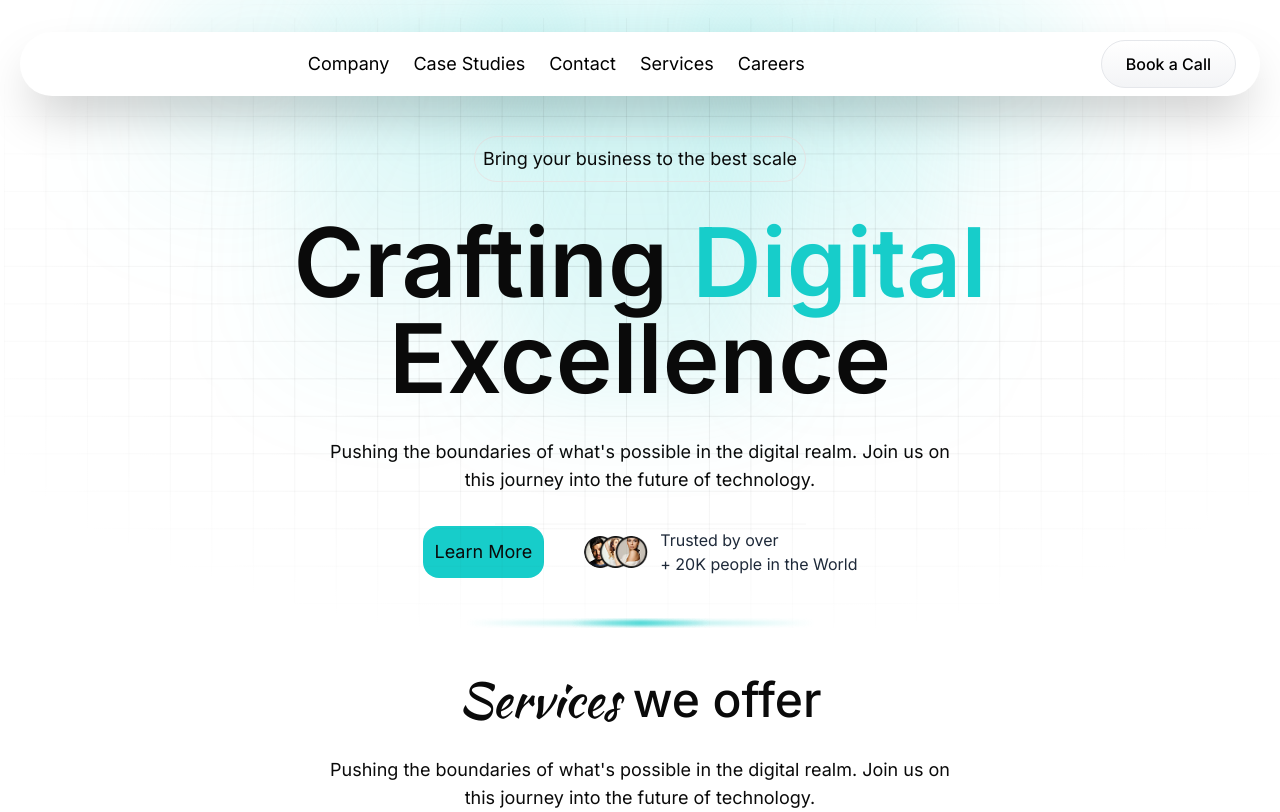
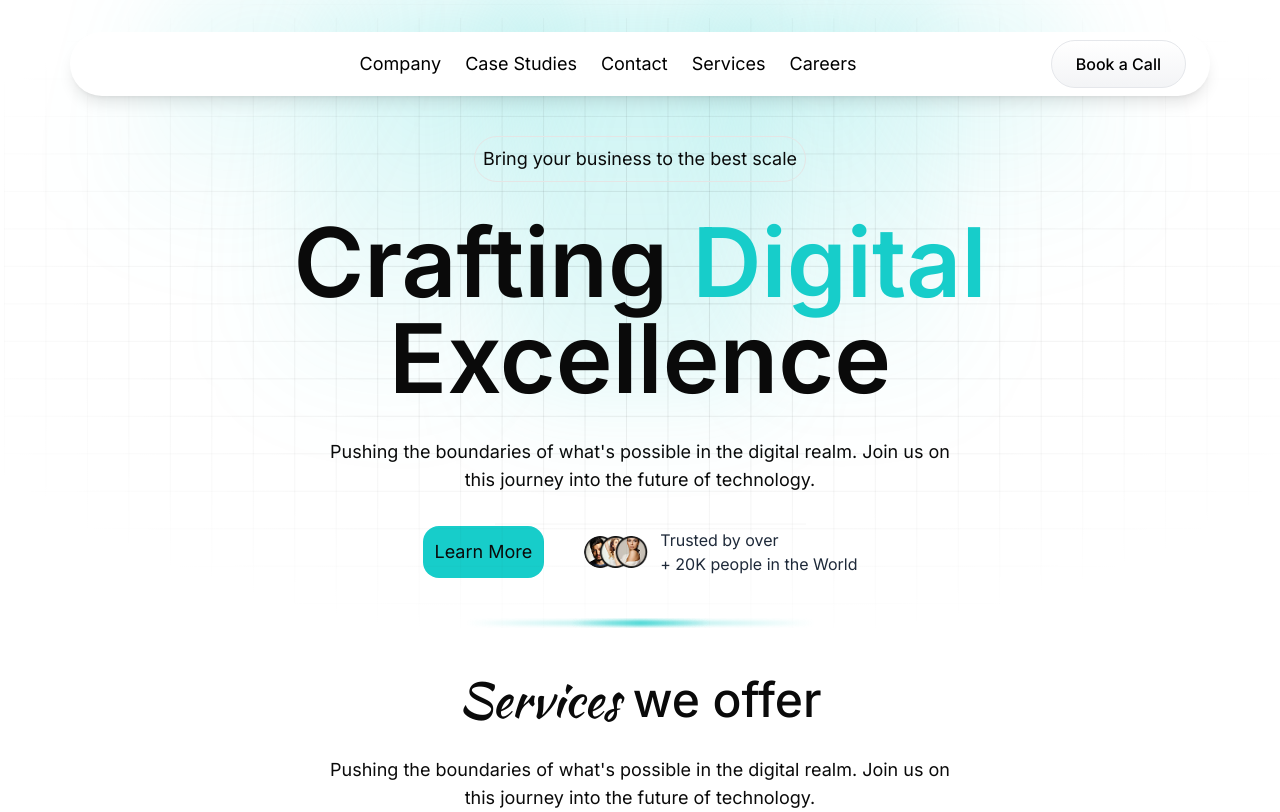
Before and after one commit to Roshen-Perera/ceylon-developers-portfolio, a Next.js app: page / in a window 1280 px wide. Built offline with nearby package versions, Linux system fonts and the light colour scheme.

Commit message:
Fix NavBar component styling: adjust width and shadow for improved appearance

```diff
--- a/components/navBar.tsx
+++ b/components/navBar.tsx
@@ -4,9 +4,12 @@ const NavBar = () => {
   return (
     <div className="flex items-center justify-center w-full p-8 relative z-30">
       <div>
-        <div className="flex flex-row fixed justify-between w-[1240px] h-16 items-center rounded-full px-6 text-black bg-white shadow-2xl left-1/2 transform -translate-x-1/2">
+        <div className="flex flex-row fixed justify-between w-[1140px] h-16 items-center rounded-full px-6 text-black bg-white shadow-lg left-1/2 transform -translate-x-1/2">
           <div className="flex items-center">
-            <div></div>
+            <div>
+              &nbsp;&nbsp;&nbsp;&nbsp;&nbsp;&nbsp;&nbsp;&nbsp;&nbsp;&nbsp;&nbsp;
+              &nbsp;&nbsp;&nbsp;&nbsp;&nbsp;&nbsp;&nbsp;&nbsp;&nbsp;&nbsp;&nbsp;
+            </div>
           </div>
           <div className="flex space-x-6 text-lg">
             <a href="#" className="hover:underline transition-all duration-200">
```
